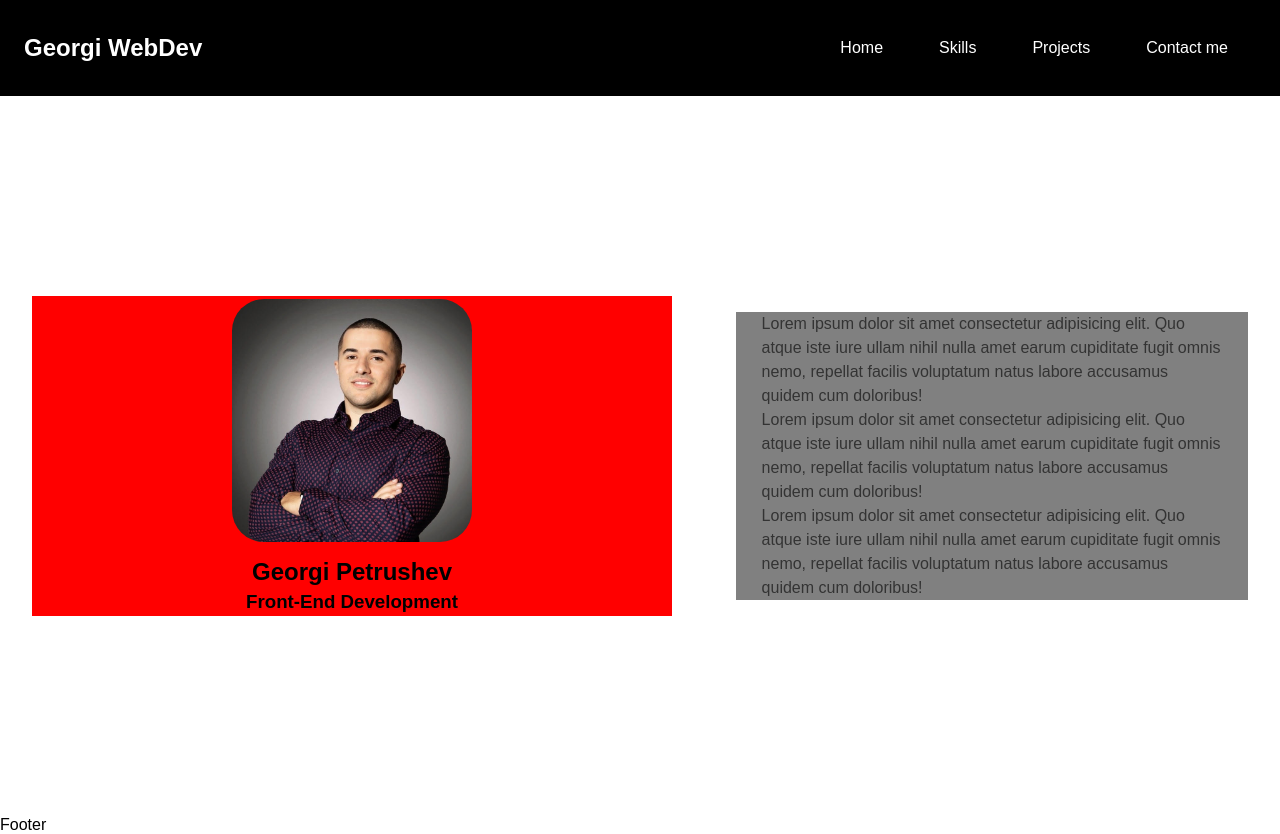
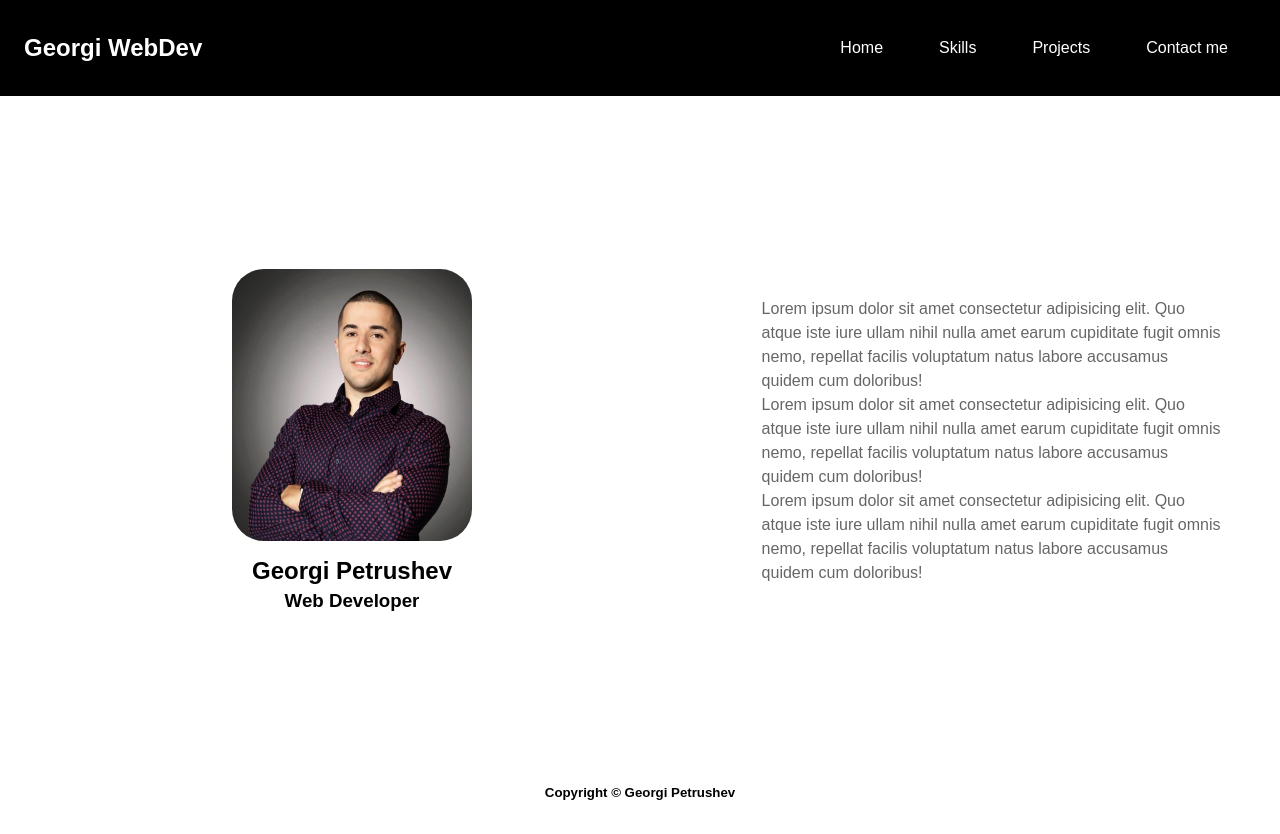
Before and after one commit to GeorgiPetrushev/my-portfolio, a React (Create React App) app: page / in a window 1280 px wide. After the commit the page ends 800 px from the top, so only its background shows below. Built offline with nearby package versions, Linux system fonts and the light colour scheme.

Commit message:
move footer to the bottom of the page

```diff
--- a/src/App.js
+++ b/src/App.js
@@ -5,10 +5,12 @@ import ContactMe from "./components/ContactMe.jsx";
 import Footer from "./components/Footer.jsx";
 import Skills  from "./components/Skills.jsx";
 import { BrowserRouter, Routes, Route } from "react-router-dom";
+import styled from "styled-components";
 
 function App() {
   return (
     <BrowserRouter>
+    <BodyStyle>
       <Header />
       <Routes>
         <Route path="/" element={<Home />} />
@@ -17,8 +19,16 @@ function App() {
         <Route path="/contact" element={<ContactMe />} />
       </Routes>
       <Footer />
+      </BodyStyle>
     </BrowserRouter>
   );
 }
 
+const BodyStyle = styled.div`
+  display: flex;
+  min-height: 100vh;
+  flex-direction: column;
+  justify-content: space-between;
+`
+
 export default App;
--- a/src/components/Footer.jsx
+++ b/src/components/Footer.jsx
@@ -1,7 +1,13 @@
 import React from "react";
+import styled from "styled-components";
 
 const Footer = () => {
-  return <div>Footer</div>;
+  return <FooterStyle><h5>Copyright &copy; Georgi Petrushev</h5></FooterStyle>;
 };
 
+const FooterStyle = styled.div`
+  text-align: center;
+  font-size: 1rem;
+`
+
 export default Footer;
--- a/src/components/Home.jsx
+++ b/src/components/Home.jsx
@@ -8,7 +8,7 @@ const Home = () => {
       <div className="left-side">
         <img src={profilePicture} alt="Logo" />
         <h2>Georgi Petrushev</h2>
-        <h3>Front-End Development</h3>
+        <h3>Web Developer</h3>
       </div>
       <div className="right-side">
         <p>
--- a/src/components/styles/Home.style.js
+++ b/src/components/styles/Home.style.js
@@ -13,6 +13,7 @@ export const HomeStyle = styled.div`
       margin-left: auto;
       margin-right: auto;
       margin-bottom: 1rem;
+      height: 17rem;
       width: 15rem;
       border-radius: 2rem;
     }
@@ -32,10 +33,9 @@ export const HomeStyle = styled.div`
   @media screen and (min-width: 768px) {
     display: flex;
     margin-top: 0rem;
-    min-height: 90vh;
+    min-height: 80vh;
     .left-side {
-        margin: auto;
-      background-color: red;
+      margin: auto;
       width: 50%;
       display: flex;
       flex-direction: column;
@@ -43,7 +43,6 @@ export const HomeStyle = styled.div`
     }
 
     .right-side {
-      background-color: gray;
       margin: auto;
       width: 40%;
       p {
```
